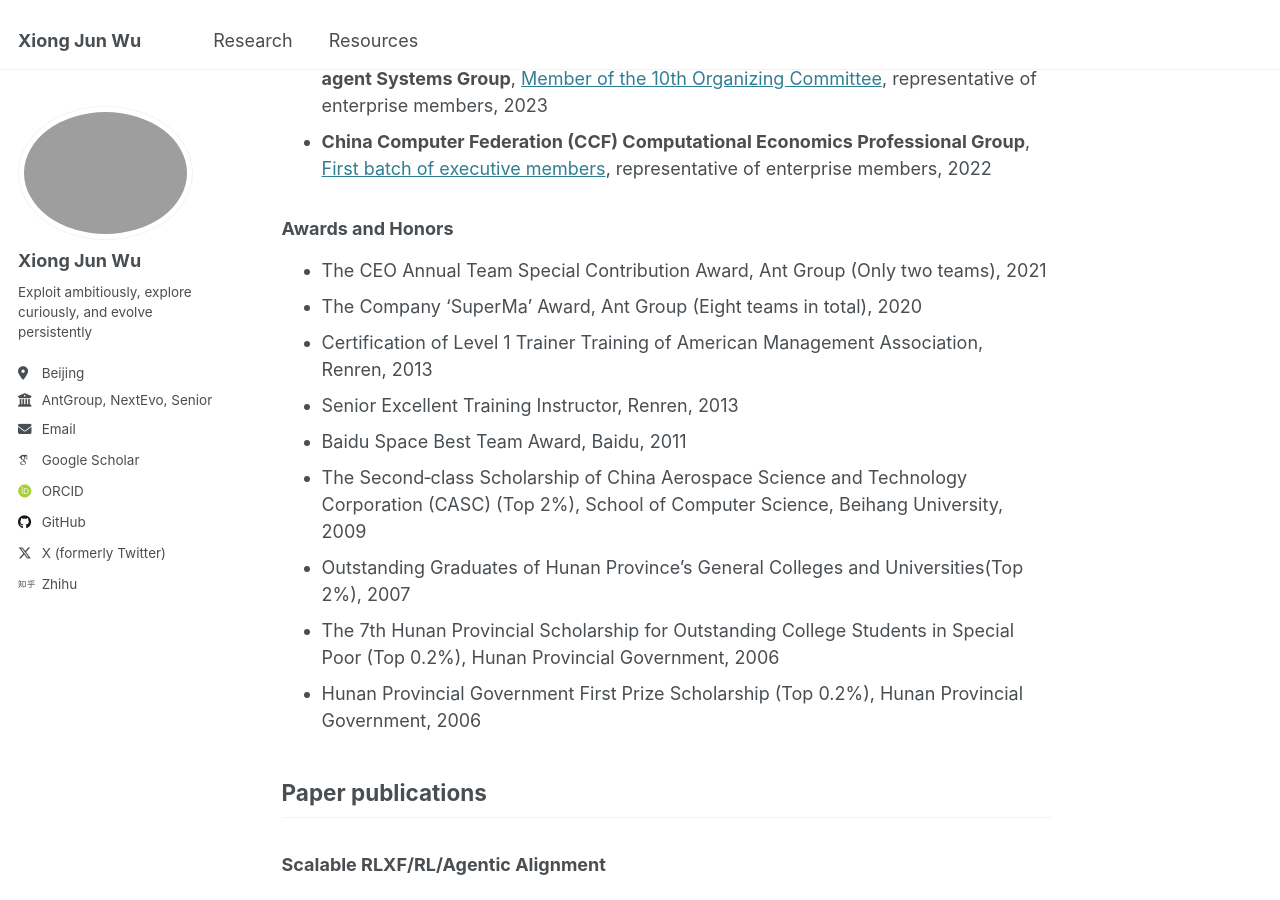
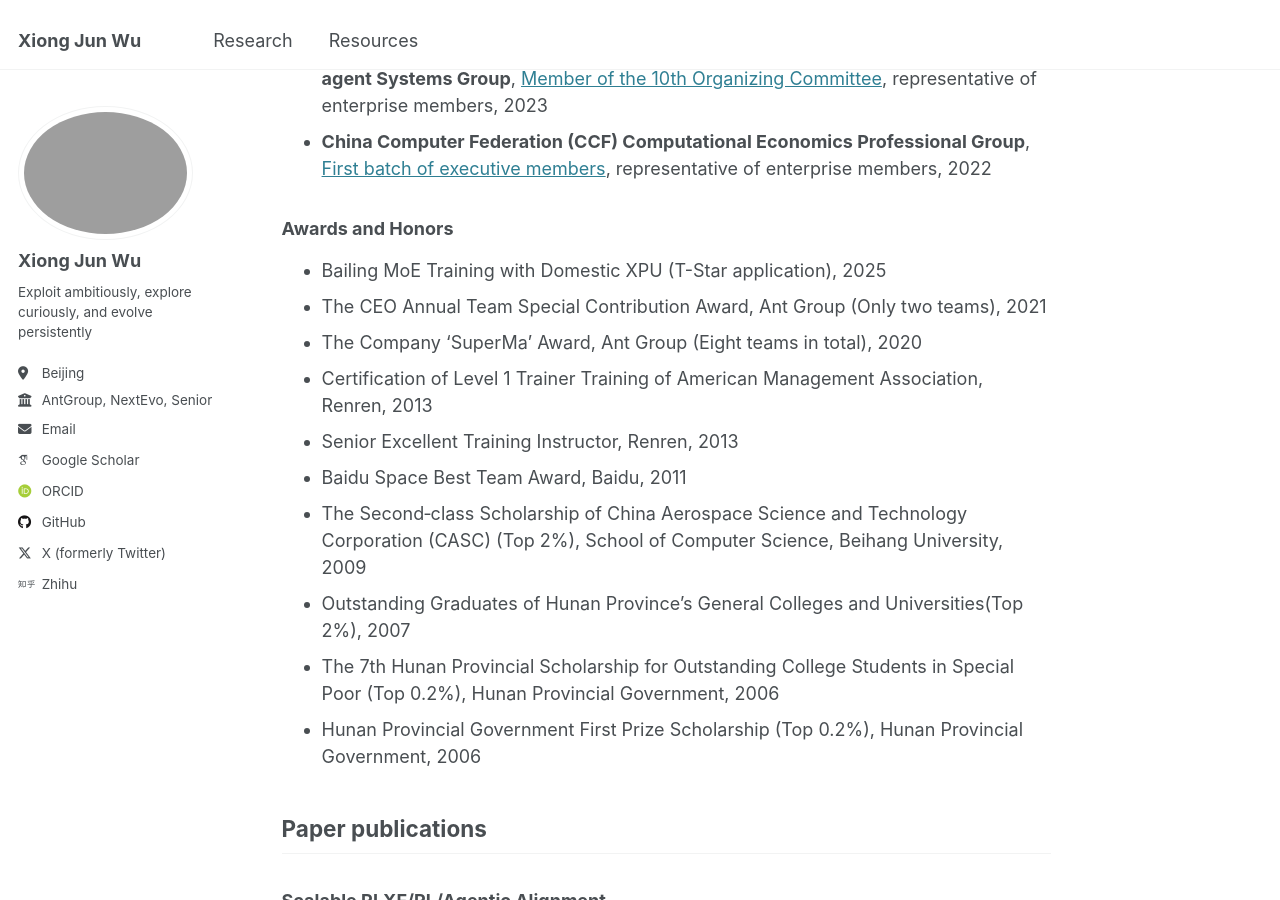
Before and after one commit to junwuxgi/junwuxgi.github.io, a Jekyll site: the page built from _pages/about.md, in a window 1280 px wide and 900 px high, scrolled down 1286 px. Built offline with Jekyll 4.4.1, drawn with Linux system fonts in a browser that asks for light colours; some web fonts are replaced.

Commit message:
update config

```diff
--- a/_pages/about.md
+++ b/_pages/about.md
@@ -34,7 +34,7 @@ redirect_from:
 - **China Computer Federation (CCF) Computational Economics Professional Group**, [First batch of executive members](https://mp.weixin.qq.com/s/Zyu9i61ahvXHGPLePsP3xw), representative of enterprise members, 2022
 
 ### **Awards and Honors**
-
+- Bailing MoE Training with Domestic XPU (T-Star application), 2025
 - The CEO Annual Team Special Contribution Award, Ant Group (Only two teams), 2021
 - The Company ‘SuperMa’ Award, Ant Group (Eight teams in total), 2020
 - Certification of Level 1 Trainer Training of American Management Association, Renren, 2013
```
